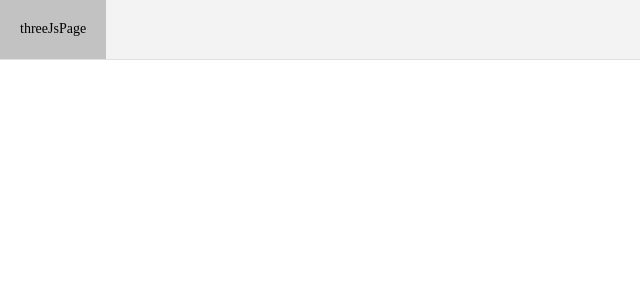
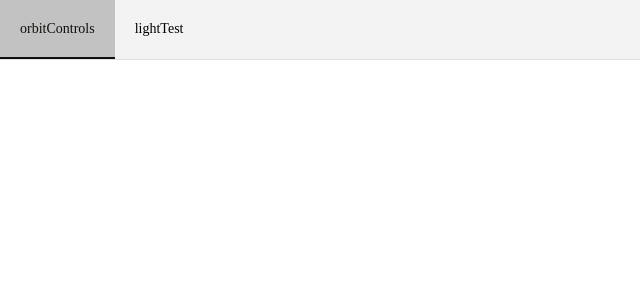
Before and after one commit to 123456hawkins/threeCourse, a Vue app: page /orbitControls in a window 1280 px wide. Before the commit this address had no page. Shown: the top 300 px of the page, without its empty margins (0-640 px from the left). Built offline with nearby package versions, Linux system fonts and the light colour scheme.

Commit message:
feat: 新增各种光线

```diff
--- /dev/null
+++ b/src/index.ts
@@ -0,0 +1,2 @@
+// threeJs引入文件
+import * as THREE from 'three';
--- a/src/router/routes.ts
+++ b/src/router/routes.ts
@@ -2,16 +2,26 @@ export const routeList = [
   {
     path: '/',
     name: 'home',
-    redirect: '/threeJsPage',
+    redirect: '/orbitControls',
     meta: {
       name: "home",
       hidden: true
     }
   },
   {
-    path: '/threeJsPage',
-    name: 'threeJsPage',
-    component: () => import('../views/threeJsPage.vue'),
+    path: '/orbitControls',
+    name: 'orbitControls',
+    component: () => import('../views/orbitControls/orbitControls.vue'),
+    meta: {
+      name: "home",
+      hidden: false
+    }
+  },
+
+  {
+    path: '/lightTest',
+    name: 'lightTest',
+    component: () => import('../views/lightTest/lightTest.vue'),
     meta: {
       name: "home",
       hidden: false
--- /dev/null
+++ b/src/views/lightTest/lightTest.vue
@@ -0,0 +1,136 @@
+<template>
+  <div id="threejs" class="container"></div>
+</template>
+
+<script setup lang="ts">
+import { text } from 'stream/consumers'
+import * as THREE from 'three'
+import { OrbitControls } from 'three/addons/controls/OrbitControls.js'
+import { onMounted, ref, nextTick } from 'vue'
+
+// console.log(THREE);
+
+// 目标：了解three.js最基本的内容
+
+// 1、创建场景
+const scene = new THREE.Scene()
+
+// 2、创建相机
+const camera = new THREE.PerspectiveCamera(
+  75,
+  window.innerWidth / window.innerHeight,
+  0.1,
+  1000
+)
+
+// 设置相机位置
+camera.position.set(10, 10, 10)
+camera.lookAt(0, 0, 0)
+scene.add(camera)
+
+// AxesHelper：辅助观察的坐标系
+const axesHelper = new THREE.AxesHelper(150)
+scene.add(axesHelper)
+
+// 添加物体
+// 创建几何体
+const cubeGeometry = new THREE.BoxGeometry(1, 1, 1)
+const cubeGeometry2 = new THREE.BoxGeometry(1, 1, 1)
+const cubeGeometry3 = new THREE.BoxGeometry(1, 1, 1)
+// 设置材质贴图
+const texture = new THREE.TextureLoader().load('@/assets/img/landscape.jpg')
+texture.wrapS = THREE.RepeatWrapping
+texture.wrapT = THREE.RepeatWrapping
+texture.repeat.set(4, 4)
+// 漫反射材质
+const cubeMaterial = new THREE.MeshLambertMaterial({
+  color: 0xff3300,
+})
+const cubeMaterial2 = new THREE.MeshLambertMaterial({
+  color: 0xffff00,
+})
+const cubeMaterial3 = new THREE.MeshLambertMaterial({
+  color: 0x11ff00,
+})
+
+// 根据几何体和材质创建物体
+const cube = new THREE.Mesh(cubeGeometry, cubeMaterial)
+const cube2 = new THREE.Mesh(cubeGeometry2, cubeMaterial2)
+const cube3 = new THREE.Mesh(cubeGeometry3, cubeMaterial3)
+
+// 设置几何体位置
+cube.position.set(1, 0, 0)
+cube2.position.set(0, 1, 0)
+cube3.position.set(0, 0, 1)
+
+// 将几何体添加到场景中
+scene.add(cube)
+scene.add(cube2)
+scene.add(cube3)
+
+// 设置点光源
+// 参数1：0xffffff是纯白光,表示光源颜色
+// 参数2：1.0,表示光照强度，可以根据需要调整
+// 参数3：光照距离
+// 参数4：光源衰减，为0时不衰减
+const pointLight = new THREE.PointLight(0xffffff, 10, 0, 0)
+// pointLight.position.set(20, 20, 20)
+// pointLight.position.set(20, 20, 20)
+pointLight.position.set(100, 60, 50)
+// 改变点光源位置，使用OrbitControls辅助观察
+// pointLight.position.set(-400, -200, -300)
+// scene.add(pointLight)
+
+// 引入点光源辅助观察对象
+// const pointLightHelper = new THREE.PointLightHelper(pointLight, 10)
+// scene.add(pointLightHelper)
+
+// 设置环境光
+// const ambient = new THREE.AmbientLight(0xffffff, 1)
+// scene.add(ambient)
+
+// 设置平行光
+const directionalLight = new THREE.DirectionalLight(0xffffff, 1)
+directionalLight.position.set(80, 100, 100)
+directionalLight.target = cube
+scene.add(directionalLight)
+
+// 平行光光源可视化辅助观察对象
+const dirLightHelper = new THREE.DirectionalLightHelper(
+  directionalLight,
+  5,
+  0xff0000
+)
+scene.add(dirLightHelper)
+
+// 初始化渲染器
+const renderer = new THREE.WebGLRenderer()
+
+onMounted(() => {
+  // 将webgl渲染的canvas内容添加到body
+  const threeContainer = document.getElementById('threejs')
+  nextTick(() => {
+    requestAnimationFrame(() => {
+      // 设置渲染的尺寸大小
+      renderer.setSize(window.innerWidth, window.innerHeight - 60)
+      threeContainer!.appendChild(renderer.domElement)
+    })
+  })
+})
+// 使用渲染器，通过相机将场景渲染进来
+// renderer.render(scene, camera)
+const controls = new OrbitControls(camera, renderer.domElement)
+controls.addEventListener('change', () => {
+  renderer.render(scene, camera)
+})
+// controls.addEventListener('change', function () {
+//   // 浏览器控制台查看相机位置变化
+//   console.log('camera.position', camera.position)
+// })
+</script>
+<style scoped lang="scss">
+.container {
+  width: 100%;
+  height: 100%;
+}
+</style>
--- a/src/views/threeJsPage.vue
+++ b/src/views/orbitControls/orbitControls.vue
@@ -5,11 +5,8 @@
 <script setup lang="ts">
 import * as THREE from 'three'
 import { OrbitControls } from 'three/addons/controls/OrbitControls.js'
-import { onMounted, ref } from 'vue'
 
-// console.log(THREE);
-
-// 目标：了解three.js最基本的内容
+import { onMounted, ref, nextTick } from 'vue'
 
 // 1、创建场景
 const scene = new THREE.Scene()
@@ -37,23 +34,6 @@ const cubeGeometry = new THREE.BoxGeometry(1, 1, 1)
 const cubeGeometry2 = new THREE.BoxGeometry(1, 1, 1)
 const cubeGeometry3 = new THREE.BoxGeometry(1, 1, 1)
 
-//不受光照影响材质
-// const cubeMaterial = new THREE.MeshBasicMaterial({
-//   color: 0xff3300,
-//   transparent: true, //开启透明
-//   opacity: 0.7,
-// })
-// const cubeMaterial2 = new THREE.MeshBasicMaterial({
-//   color: 0xffff00,
-//   transparent: true, //开启透明
-//   opacity: 0.7,
-// })
-// const cubeMaterial3 = new THREE.MeshBasicMaterial({
-//   color: 0x11ff00,
-//   transparent: true, //开启透明
-//   opacity: 0.7,
-// })
-
 // 漫反射材质
 const cubeMaterial = new THREE.MeshLambertMaterial({ color: 0xff3300 })
 const cubeMaterial2 = new THREE.MeshLambertMaterial({ color: 0xffff00 })
@@ -80,18 +60,25 @@ scene.add(cube3)
 // 参数3：光照距离
 // 参数4：光源衰减，为0时不衰减
 const pointLight = new THREE.PointLight(0xffffff, 10, 0, 0)
-pointLight.position.set(20, 20, 20)
+
+
 scene.add(pointLight)
+
+
+
 // 初始化渲染器
 const renderer = new THREE.WebGLRenderer()
-// 设置渲染的尺寸大小
-renderer.setSize(window.innerWidth, window.innerHeight - 60)
-// console.log(renderer);
 
 onMounted(() => {
   // 将webgl渲染的canvas内容添加到body
   const threeContainer = document.getElementById('threejs')
-  threeContainer!.appendChild(renderer.domElement)
+  nextTick(() => {
+    requestAnimationFrame(() => {
+      // 设置渲染的尺寸大小
+      renderer.setSize(window.innerWidth, window.innerHeight - 60)
+      threeContainer!.appendChild(renderer.domElement)
+    })
+  })
 })
 // 使用渲染器，通过相机将场景渲染进来
 // renderer.render(scene, camera)
@@ -99,10 +86,6 @@ const controls = new OrbitControls(camera, renderer.domElement)
 controls.addEventListener('change', () => {
   renderer.render(scene, camera)
 })
-// controls.addEventListener('change', function () {
-//   // 浏览器控制台查看相机位置变化
-//   console.log('camera.position', camera.position)
-// })
 </script>
 <style scoped lang="scss">
 .container {
```
Also changed, not shown: src/assets/img/landscape.jpg (added).
